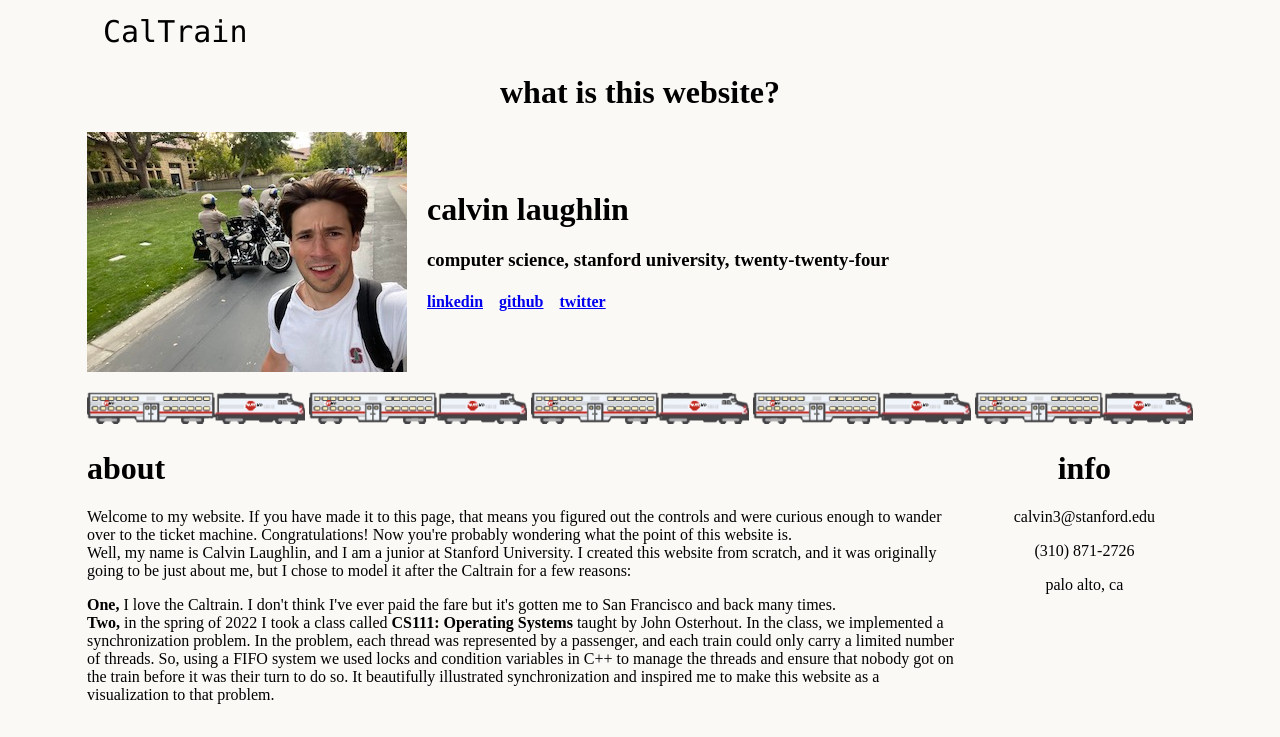
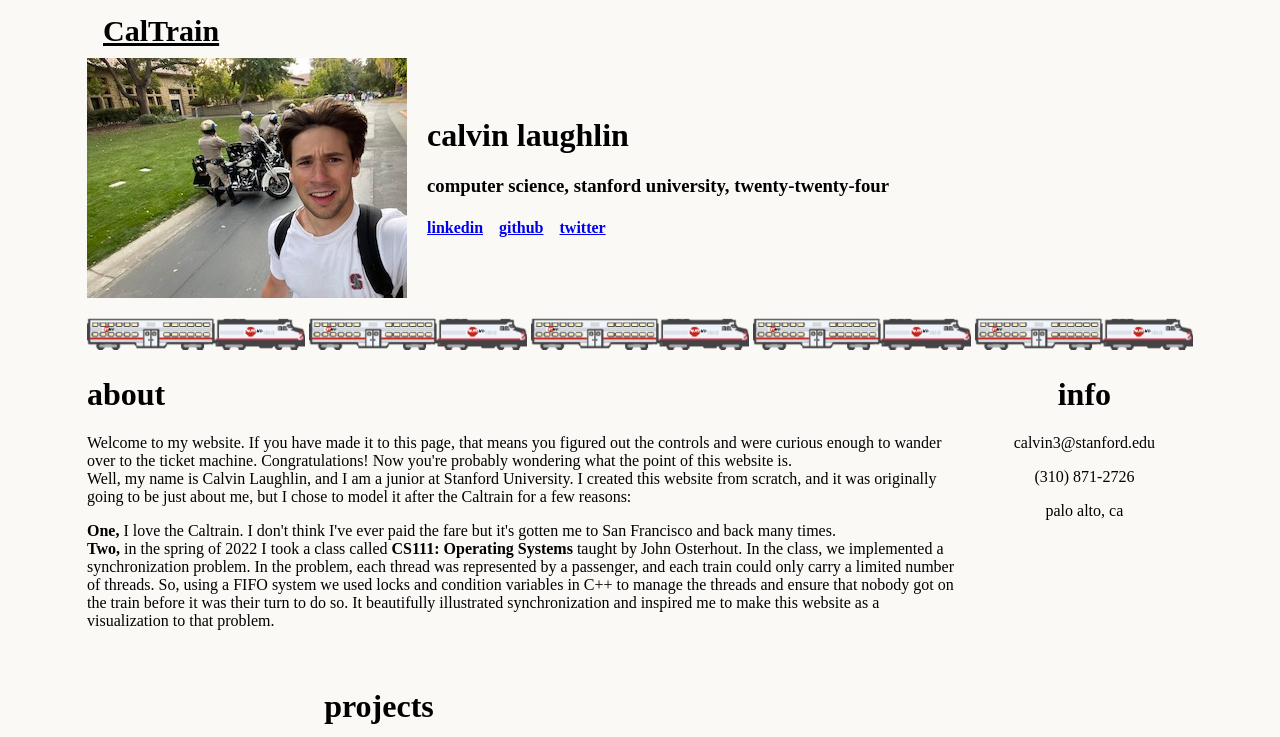
Before and after one commit to calvinlaughlin/calvinlaughlin.github.io, a plain HTML site: page about.html in a window 1280 px wide. Shown: the top 737 px of the page. Drawn offline with Linux system fonts and the light colour scheme.

Commit message:
Add files via upload

```diff
--- a/about.html
+++ b/about.html
@@ -13,8 +13,7 @@ ul {
     overflow: hidden;
 }
 li {
-    float: left;
-    font-family: monaco;
+
 }
 li a {
     display: block;
@@ -44,13 +43,13 @@ body {
 
 <div id="menu-outer">
     <ul>
-        <li><a href="./index.html">CalTrain</a></li>
+        <li><a href="./index.html"> <strong> <u>CalTrain</u></strong></a></li>
       </ul>
 </div>
 
 <body style="background-color: #FAF9F6;">
     <div>
-        <h1 style="text-align: center;"> <br> <br> what is this website?</h1>
+        <h1 style="text-align: center;"> <br> </h1>
     </div>
 
     <div class="grid-container">
```
